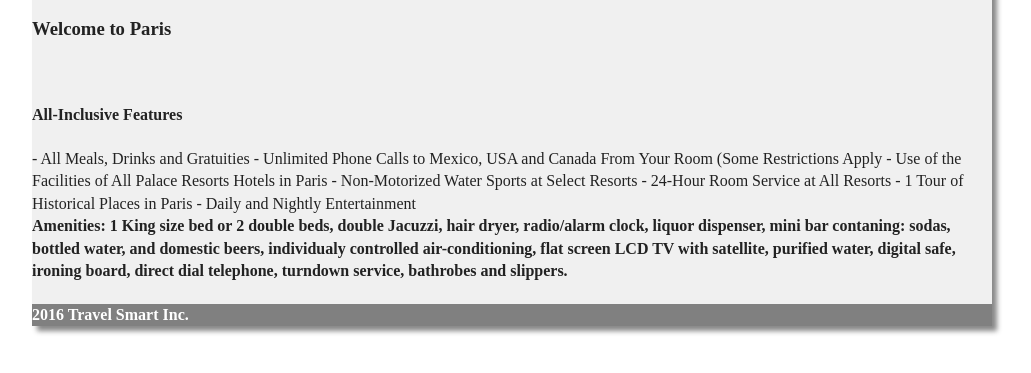
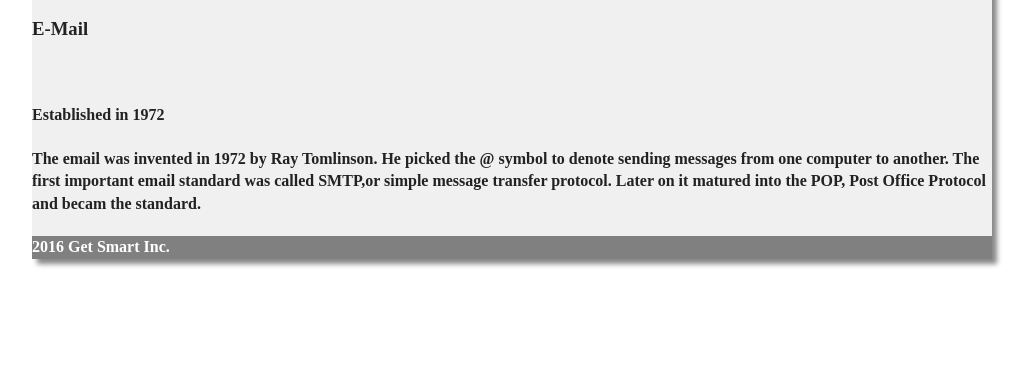
Before and after one commit to joel-matthews/finalproject, a plain HTML site: page package2.html in a window 1280 px wide. Shown: the part 43-416 px from the top of the page, without its empty margins (128-1159 px from the left). Drawn offline with nearby package versions, Linux system fonts and the light colour scheme.

Commit message:
package 2 edit

```diff
--- a/package2.html
+++ b/package2.html
@@ -38,25 +38,19 @@
         	</div>
 	    </div>
 	 <div id="feature">
-	    <h3>Welcome to Paris</h3><br>
+	    <h3>E-Mail</h3><br>
 
-	    <h4> All-Inclusive Features</h4>
-	    <ul>
-	        <li> - All Meals, Drinks and Gratuities</li>
-	        <li> - Unlimited Phone Calls to Mexico, USA and Canada From Your Room (Some Restrictions Apply </li>
-	        <li> - Use of the Facilities of All Palace Resorts Hotels in Paris</li>
-	        <li> - Non-Motorized Water Sports at Select Resorts</li>
-	        <li> - 24-Hour Room Service at All Resorts</li>
-                <li> - 1 Tour of Historical Places in Paris</li>
-	        <li> - Daily and  Nightly Entertainment</li>
-	    </ul>
-            <h4> Amenities: 1 King size bed or 2 double beds, double Jacuzzi, hair dryer, radio/alarm clock, liquor dispenser, mini bar contaning:
-	    sodas, bottled water, and domestic beers, individualy controlled air-conditioning, flat screen LCD TV with satellite, purified water,
-	    digital safe, ironing board, direct dial telephone, turndown service, bathrobes and slippers. </h4>
+	    <h4> Established in 1972</h4>
+
+            <h4>The email was invented in 1972 by Ray Tomlinson. He picked the
+	    @ symbol to denote sending messages from one computer to another.
+	    The first important email standard was called SMTP,or simple
+	    message transfer protocol. Later on it matured into the POP, Post
+	    Office Protocol and becam the standard. </h4>
 
 
          </div>
-	 <div id="footer"><h4>2016 Travel Smart Inc.</h4></div>
+	 <div id="footer"><h4>2016 Get Smart Inc.</h4></div>
 	</div>
 
         <!-- Local Jquery is included in order to facilitate offline development -->
```
